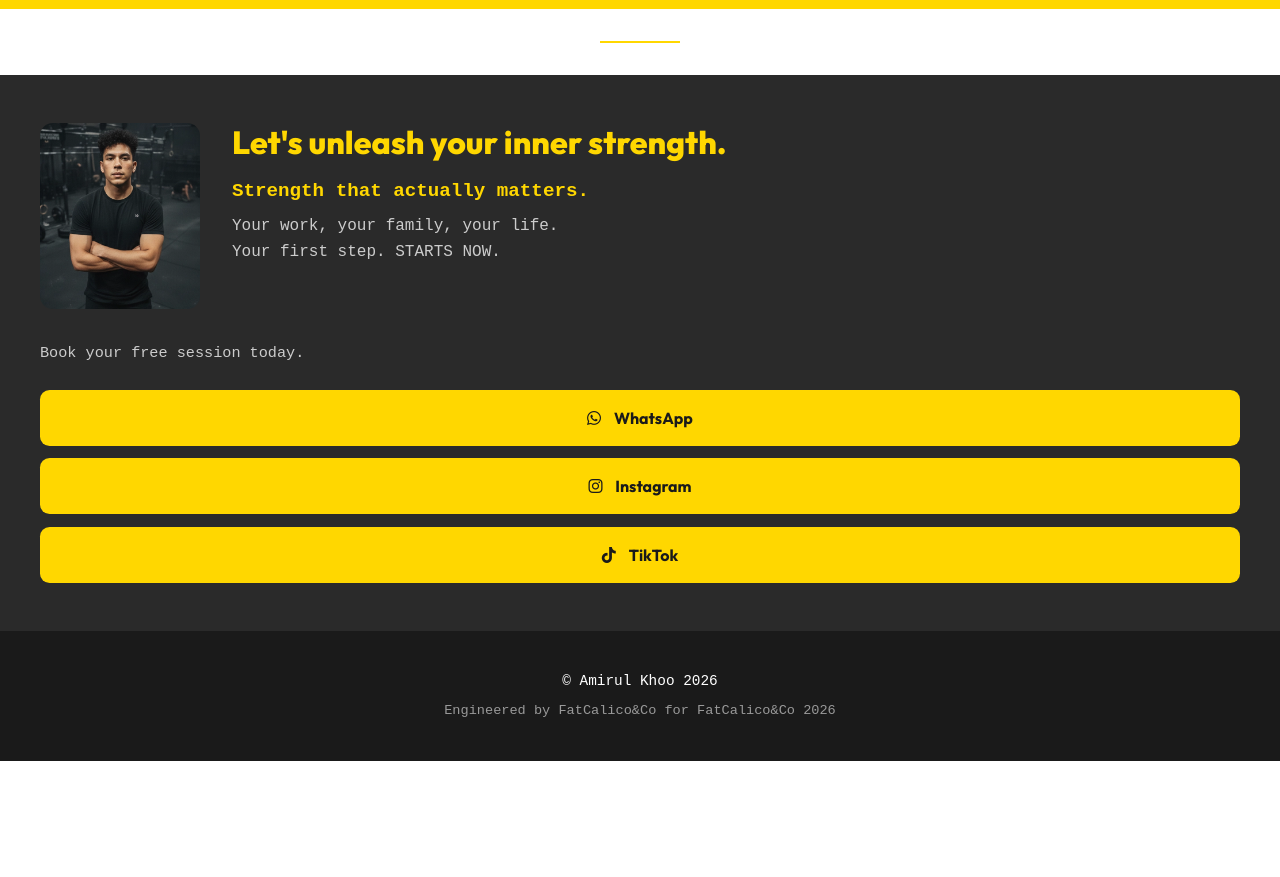
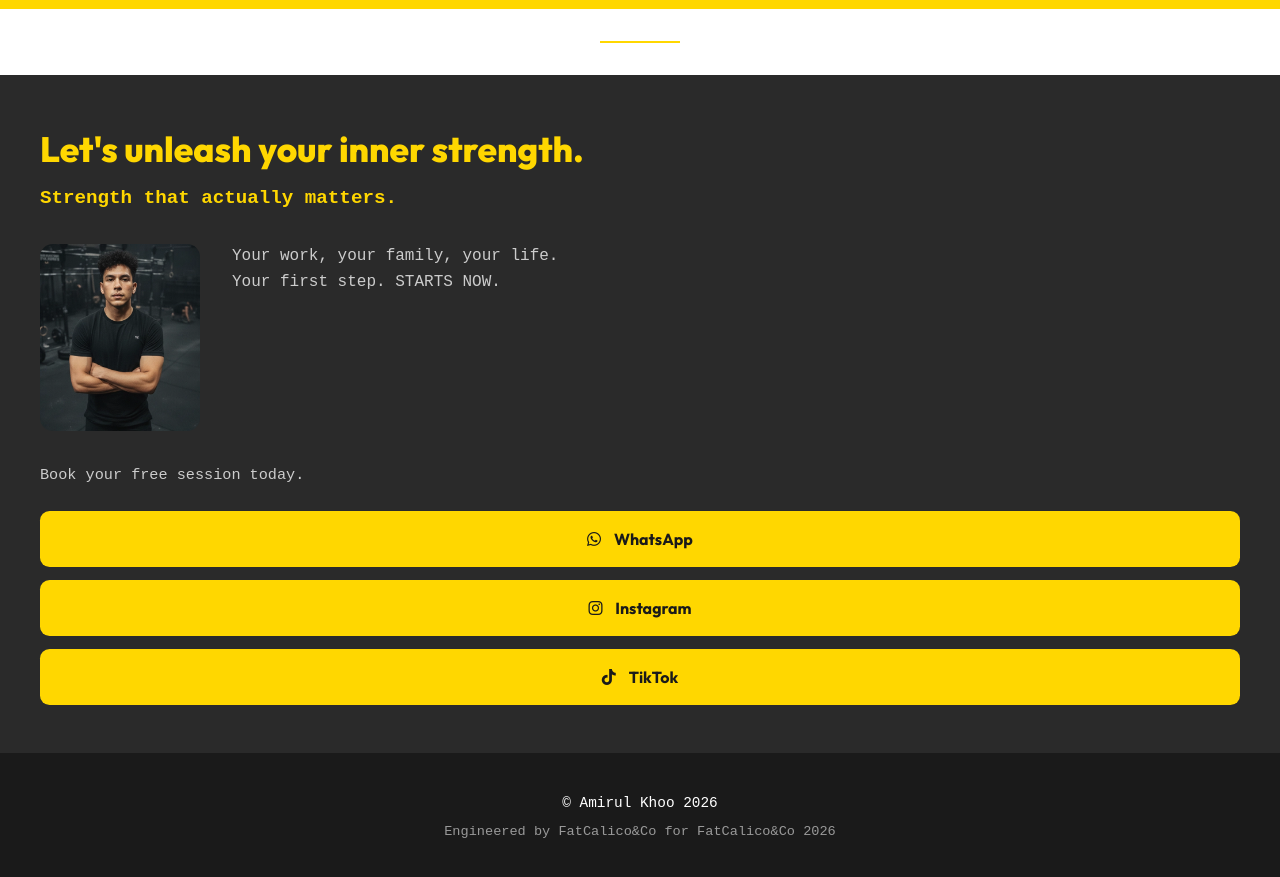
Before and after one commit to BigCalicoCatto/amirulkhoo, a Next.js app: page / in a window 1280 px wide. Shown: the part 3700-4577 px from the top of the page. Before the commit the page ends 4461 px from the top, so only its background shows below. Built offline with nearby package versions, Linux system fonts and the light colour scheme.

Commit message:
Update page.tsx

```diff
--- a/app/page.tsx
+++ b/app/page.tsx
@@ -4,7 +4,6 @@ import { useState, useEffect, useRef } from 'react';
 
 export default function Home() {
   const [heroOpacity, setHeroOpacity] = useState(1);
-  const [heroTextVisible, setHeroTextVisible] = useState(true);
   const [mobileMenuOpen, setMobileMenuOpen] = useState(false);
   const [visibleSections, setVisibleSections] = useState<Set<string>>(new Set());
   const carouselRef = useRef<HTMLDivElement>(null);
@@ -784,13 +783,38 @@ export default function Home() {
         transition: 'opacity 0.6s ease-out',
       }}>
         <div style={{
+          maxWidth: '1200px',
+          margin: '0 auto',
+        }}>
+          <h2 style={{
+            fontSize: '2.2rem',
+            fontWeight: 800,
+            marginBottom: '0.5rem',
+            marginTop: 0,
+            color: '#FFD700',
+            fontFamily: 'Outfit, sans-serif',
+            animation: 'slideInFromLeft 0.6s ease-out',
+          }}>
+            Let's unleash your inner strength.
+          </h2>
+
+          <p style={{
+            fontSize: '1.2rem',
+            fontWeight: 600,
+            color: '#FFD700',
+            margin: '0 0 2rem 0',
+            animation: 'slideInFromLeft 0.6s ease-out 0.1s both',
+          }}>
+            Strength that actually matters.
+          </p>
+
+          <div style={{
             display: 'flex',
             gap: '2rem',
             flexWrap: 'nowrap',
             alignItems: 'flex-start',
-          maxWidth: '1200px',
-          margin: '0 auto',
             animation: 'slideInFromLeft 0.6s ease-out',
+            marginBottom: '2rem',
           }}>
             <div style={{
               flex: '0 0 160px',
@@ -801,25 +825,6 @@ export default function Home() {
               <img src="/amirulam.webp" alt="Amirul Khoo" style={{ width: '100%', height: 'auto', display: 'block' }} />
             </div>
             <div style={{ flex: 1, minWidth: '0' }}>
-            <h2 style={{
-              fontSize: '2rem',
-              fontWeight: 800,
-              marginBottom: '1rem',
-              marginTop: 0,
-              color: '#FFD700',
-              fontFamily: 'Outfit, sans-serif',
-              lineHeight: 1.2,
-            }}>
-              Let's unleash your inner strength.
-            </h2>
-            <p style={{
-              fontSize: '1.2rem',
-              fontWeight: 600,
-              color: '#FFD700',
-              margin: '0 0 0.5rem 0',
-            }}>
-              Strength that actually matters.
-            </p>
               <p style={{
                 fontSize: '1rem',
                 color: '#cccccc',
@@ -830,6 +835,7 @@ export default function Home() {
                 <br />
                 Your first step. STARTS NOW.
               </p>
+            </div>
           </div>
         </div>
 
```
Lines whose indentation alone changed are shown as unchanged.
